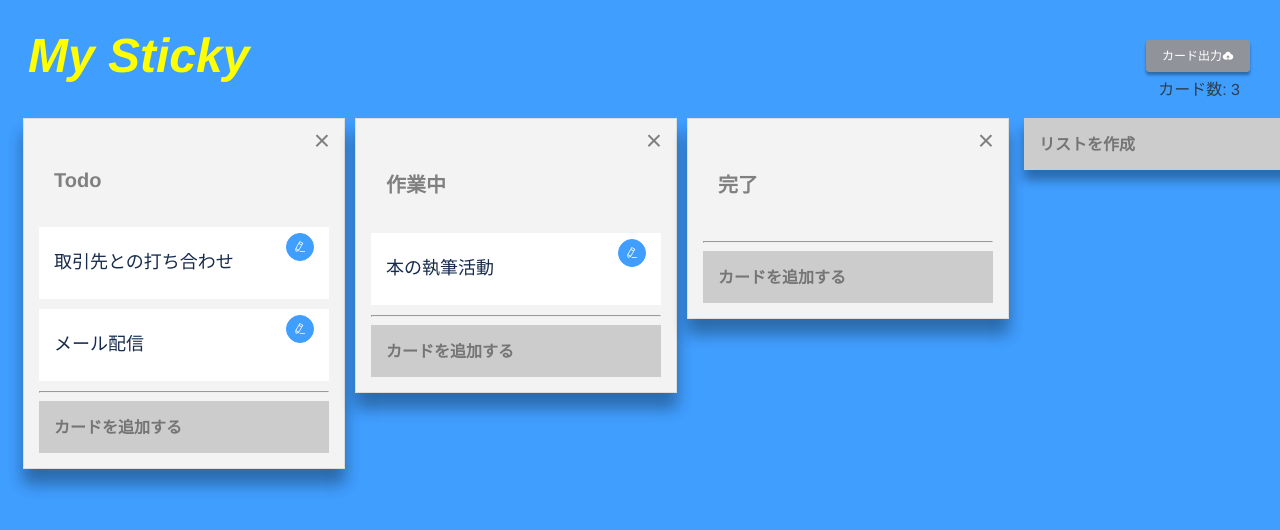
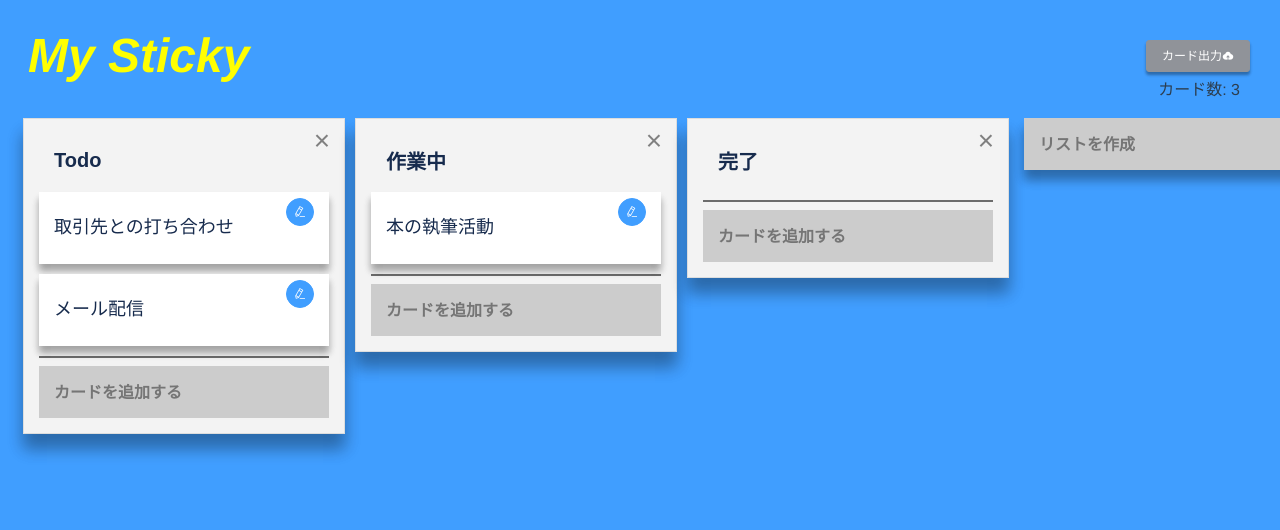
Before and after one commit to yamazaki-yuki-23/trello, a Vue app: page / in a window 1280 px wide. Shown: the top 530 px of the page. Built offline with nearby package versions, Linux system fonts and the light colour scheme.

Commit message:
リスト編集機能の追加

```diff
--- a/src/assets/css/styles.css
+++ b/src/assets/css/styles.css
@@ -73,6 +73,19 @@ main {
   cursor: initial;
 }
 
+.input-list {
+  font-size: 20px;
+  font-weight: bold;
+  color: #172b4d;
+  padding: 15px;
+  margin-bottom: 5px;
+  border:none;
+  background:#fff;
+  outline: none;
+  box-shadow: inset 0 0 0 2px #409EFF;
+  width: 100%;
+}
+
 .add-list {
   box-shadow: 0 10px 10px rgba(0, 0, 0, 0.12), 0 10px 10px rgba(0, 0, 0, 0.24);
 }
@@ -137,7 +150,12 @@ main {
 .edit-title {
   font-size: 20px;
   font-weight: bold;
-  width: 100%;
+  color: #172b4d;
+  padding: 15px;
+  border:none;
+  background:none;
+  outline: none;
+  margin-bottom: 5px;
 }
 
 .deletelist {
@@ -160,6 +178,7 @@ main {
   background-color: #fff;
   width: 260px;
   cursor: pointer;
+  box-shadow: 0 7px 7px rgba(0, 0, 0, 0.12), 0 7px 7px rgba(0, 0, 0, 0.24);
 }
 
 .close-button {
@@ -203,3 +222,8 @@ main {
 .el-dialog__header {
   padding: 40px 20px 10px !important;
 }
+
+hr {
+  border-width: 2px 0 0 0;
+  border-color: silver;
+}
--- a/src/components/List.vue
+++ b/src/components/List.vue
@@ -1,7 +1,10 @@
 <template>
     <div class="list">
         <div class="listheader">
-            <p class="list-title">{{ title }}</p>
+            <div>
+                <input v-if="!editMode" type="text" class="edit-title" @click="changeEditMode" :value="title">
+                <input v-else type="text" class="input-list" v-model="listTitle" @focusout="changeEditMode">
+            </div>
             <div class="deletelist" @click="removeList">×</div>
         </div>
         <draggable group="cards" :list="cards" @end="$emit('change')">
@@ -43,6 +46,17 @@
                 required: true
             }
         },
+        data() {
+            return {
+                editMode: false,
+                listTitle: this.title
+            }
+        },
+        watch: {
+            listTitle() {
+                this.$store.dispatch('editList', { title: this.listTitle, listIndex: this.listIndex })
+            }
+        },
         methods: {
             removeList() {
                 this.$confirm('本当にこのリストを削除しますか？',{
@@ -61,6 +75,9 @@
                         message: 'キャンセルされました'
                     });
                 });
+            },
+            changeEditMode() {
+                this.editMode = !this.editMode
             }
         }
     }
--- a/src/store/index.js
+++ b/src/store/index.js
@@ -43,6 +43,9 @@ const store = new Vuex.Store({
     updateList(state, payload) {
       state.lists = payload.lists
     },
+    editList(state, payload) {
+      state.lists[payload.listIndex]['title'] = payload.title
+    },
     saved(state, payload) {
       state.lists[payload.listIndex].cards.splice(payload.cardIndex, 1, {body: payload.body, description: payload.description, date: payload.date, color: payload.color })
     }
@@ -63,6 +66,9 @@ const store = new Vuex.Store({
     updateList(context, payload) {
       context.commit('updateList', payload)
     },
+    editList(context, payload) {
+      context.commit('editList', payload)
+    },
     saved(context, payload) {
       context.commit('saved', payload)
     }
```
